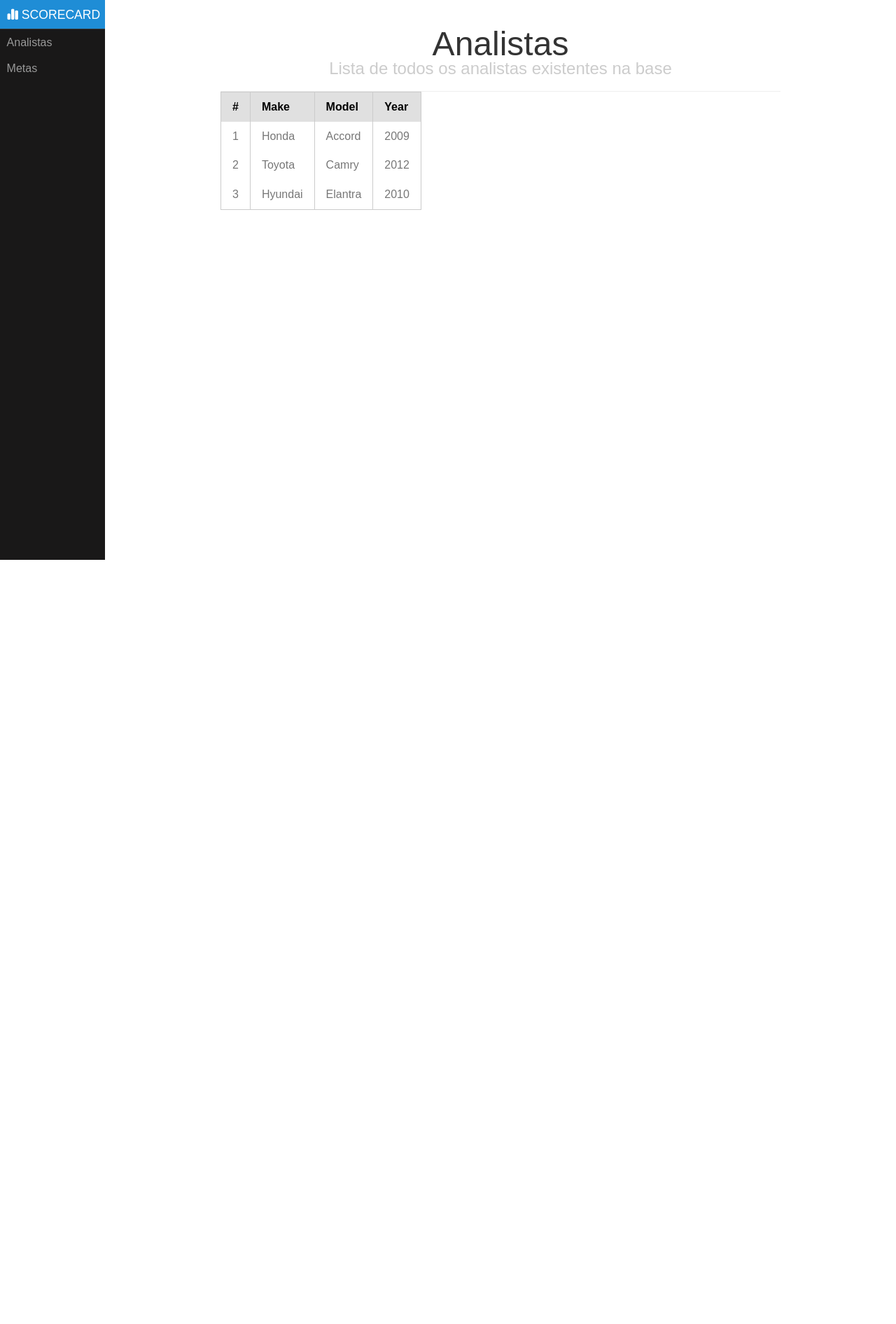
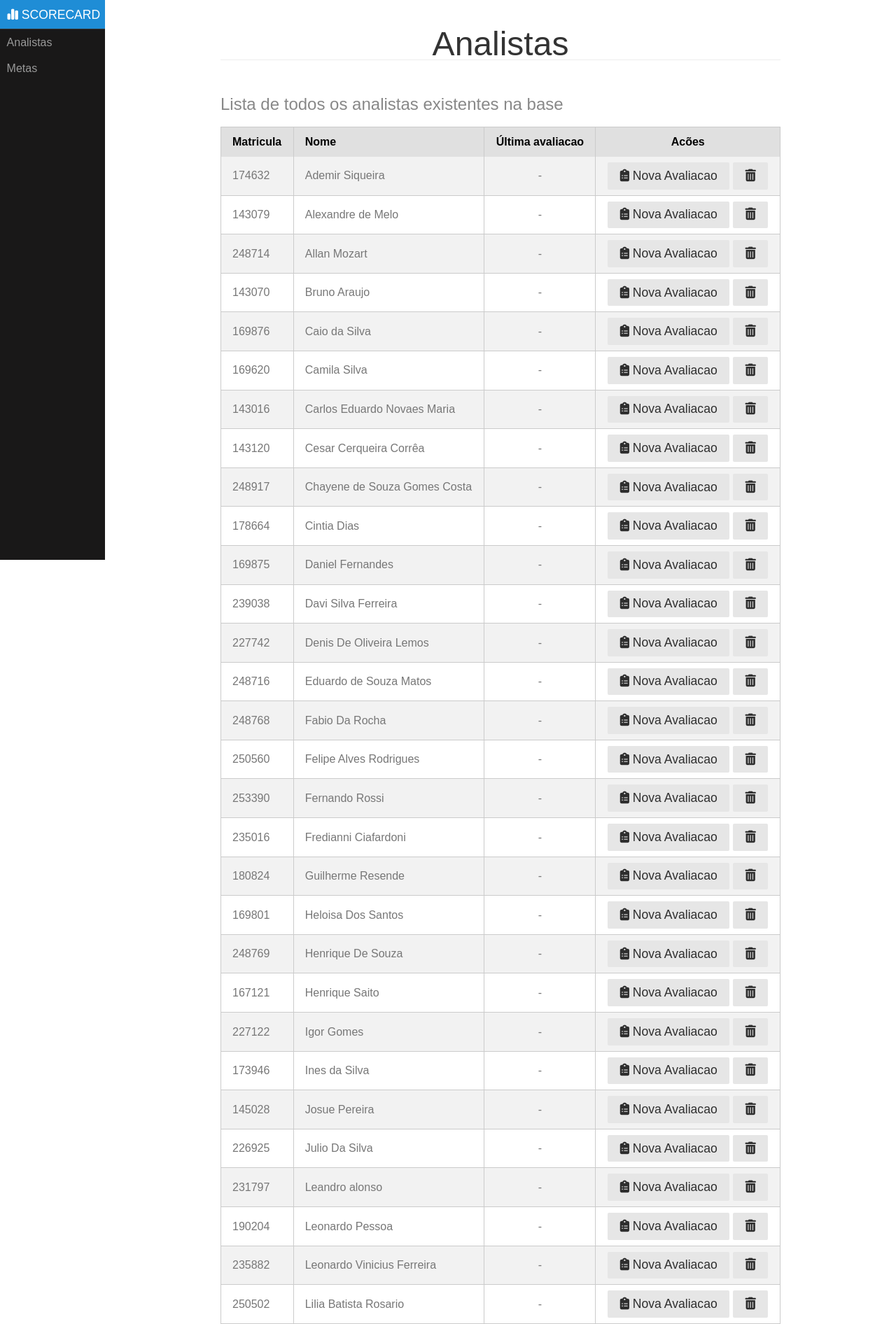
Before and after one commit to pbximenes/scorecard, a Django app: page /analistas in a window 1280 px wide. Shown: the top 1892 px of the page at 70% size. Before the commit the page ends 800 px from the top, so only its background shows below. Run offline with Django 4.2, Linux system fonts and the light colour scheme; data comes from the database, SQL or seed files in the repository; both versions use the stored data as it was after the commit; some libraries are stand-ins or nearby versions.

Commit message:
criacao da pagina de analistas e avaliacao

```diff
--- a/core/models.py
+++ b/core/models.py
@@ -20,6 +20,7 @@ class Meta(models.Model):
 class Analista(models.Model):
     matricula = models.IntegerField()
     nome = models.CharField(max_length=200)
+    data_ultima_avaliacao = models.DateTimeField(null=True)
 
     def __str__(self) -> str:
         return self.nome
@@ -31,5 +32,6 @@ class Analista(models.Model):
 class Avaliacao(models.Model):
     analista = models.ForeignKey('Analista', on_delete=models.CASCADE)
     dados_avaliacao = JSONField()
+    resultado = models.IntegerField(default=0)
     created_at = models.DateTimeField(auto_now_add=True)
     updated_at = models.DateTimeField(auto_now=True)
--- a/core/urls.py
+++ b/core/urls.py
@@ -7,5 +7,6 @@ urlpatterns = [
     path('', views.home, name='home'),
     path('analistas', views.analistas, name='analistas'),
     path('metas', views.metas, name='metas'),
+    path('avaliacao/<int:userId>', views.avaliacao, name='avaliacao'),
 
 ]
--- a/core/views.py
+++ b/core/views.py
@@ -1,4 +1,5 @@
 from django.shortcuts import render
+from .models import Analista, Meta
 
 
 # Create your views here.
@@ -7,7 +8,14 @@ def home(request):
 
 
 def analistas(request):
+    analistas = Analista.objects.all()
     return render(request, 'analistas.html', locals())
 
 def metas(request):
     return render(request, 'metas.html', locals())
+
+
+def avaliacao(request, userId):
+    analista = Analista.objects.get(pk=userId)
+    metas = Meta.objects.all()
+    return render(request, 'avaliacao.html', locals())
--- a/templates/analistas.html
+++ b/templates/analistas.html
@@ -6,40 +6,43 @@
 {% block 'conteudo-header' %}
     <div class="header">
         <h1>Analistas</h1>
-        <h2>Lista de todos os analistas existentes na base</h2>
+
     </div>
 {% endblock %}
 
 {% block 'conteudo' %}
-        <table class="pure-table">
+    <h2 class="content-subhead">Lista de todos os analistas existentes na base</h2>
+    <div>
+        <table class="pure-table pure-table-bordered pure-table-striped" >
             <thead>
                 <tr>
-                    <th>#</th>
-                    <th>Make</th>
-                    <th>Model</th>
-                    <th>Year</th>
+                    <th>Matricula</th>
+                    <th>Nome</th>
+                    <th class="column-center">Última avaliacao</th>
+                    <th class="column-center">Acões</th>
                 </tr>
             </thead>
+
             <tbody>
+            {% for analista in analistas %}
                 <tr>
-                    <td>1</td>
-                    <td>Honda</td>
-                    <td>Accord</td>
-                    <td>2009</td>
+                    <td>{{ analista.matricula }}</td>
+                    <td>{{ analista.nome }}</td>
+                    <td class="column-center">{{ analista.data_ultima_avaliaca|default:"-"}}</td>
+                    <td class="column-center">
+                        <a class="button-large pure-button" href="{% url 'avaliacao' analista.id %}" title="Iniciar uma avaliacao">
+                            <i class="fa-solid fa-clipboard-list"></i>
+                            Nova Avaliacao
+                        </a>
+                        <a class="button-large pure-button" href="#" title="Excluir analista">
+                            <i class="fa-solid fa-trash-can"></i>
+                        </a>
+                    </td>
                 </tr>
-                <tr>
-                    <td>2</td>
-                    <td>Toyota</td>
-                    <td>Camry</td>
-                    <td>2012</td>
-                </tr>
-                <tr>
-                    <td>3</td>
-                    <td>Hyundai</td>
-                    <td>Elantra</td>
-                    <td>2010</td>
-                </tr>
+            {% endfor %}
             </tbody>
         </table>
+    </div>
+
 
 {% endblock %}
--- a/templates/base.html
+++ b/templates/base.html
@@ -33,11 +33,12 @@
 
     <div id="main">
 
-    <div class="content">
-        {% block 'conteudo-header' %}{% endblock %}
+        <div class="content">
 
-        {% block 'conteudo' %}{% endblock %}
-    </div>
+            {% block 'conteudo-header' %}{% endblock %}
+
+            {% block 'conteudo' %}{% endblock %}
+        </div>
 
     </div>
 </div>
--- a/templates/static/css/style.css
+++ b/templates/static/css/style.css
@@ -47,6 +47,7 @@ The content `<div>` is where all your content goes.
     line-height: 1.6em;
 }
 
+
 .header {
      margin: 0;
      color: #333;
@@ -72,6 +73,11 @@ The content `<div>` is where all your content goes.
     color: #888;
 }
 
+
+
+.content table {
+    width: 100%;
+}
 
 
 /*
@@ -246,3 +252,25 @@ Hides the menu at `48em`, but modify this based on your app's needs.
         left: 150px;
     }
 }
+
+
+
+.column-center {
+    text-align: center;
+}
+
+.button-xsmall {
+    font-size: 70%;
+}
+
+.button-small {
+    font-size: 85%;
+}
+
+.button-large {
+    font-size: 110%;
+}
+
+.button-xlarge {
+    font-size: 125%;
+}
```
Also changed, not shown: templates/avaliacao.html (added, +62 -0 lines), core/migrations/0002_alter_analista_options_alter_meta_options_and_more.py (added), core/migrations/0003_avaliacao_resultado.py (added), db.sqlite3.
